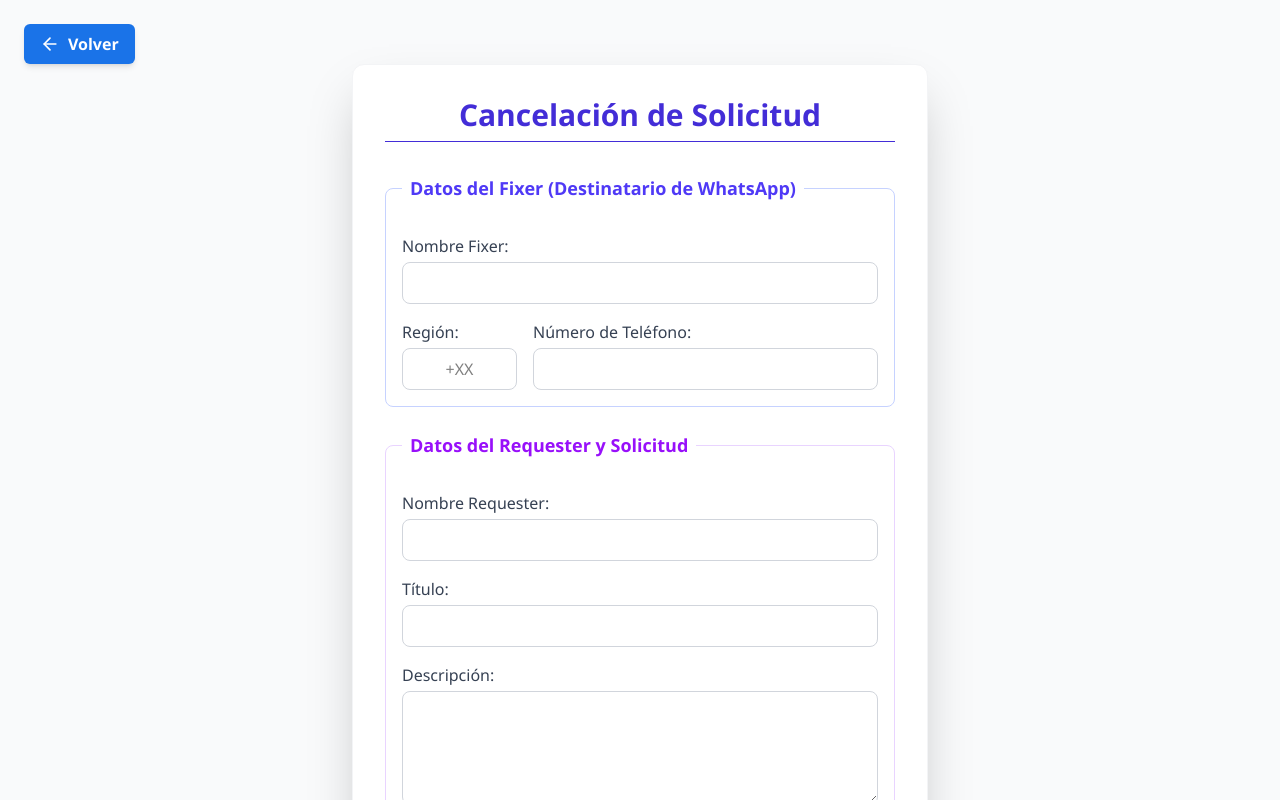
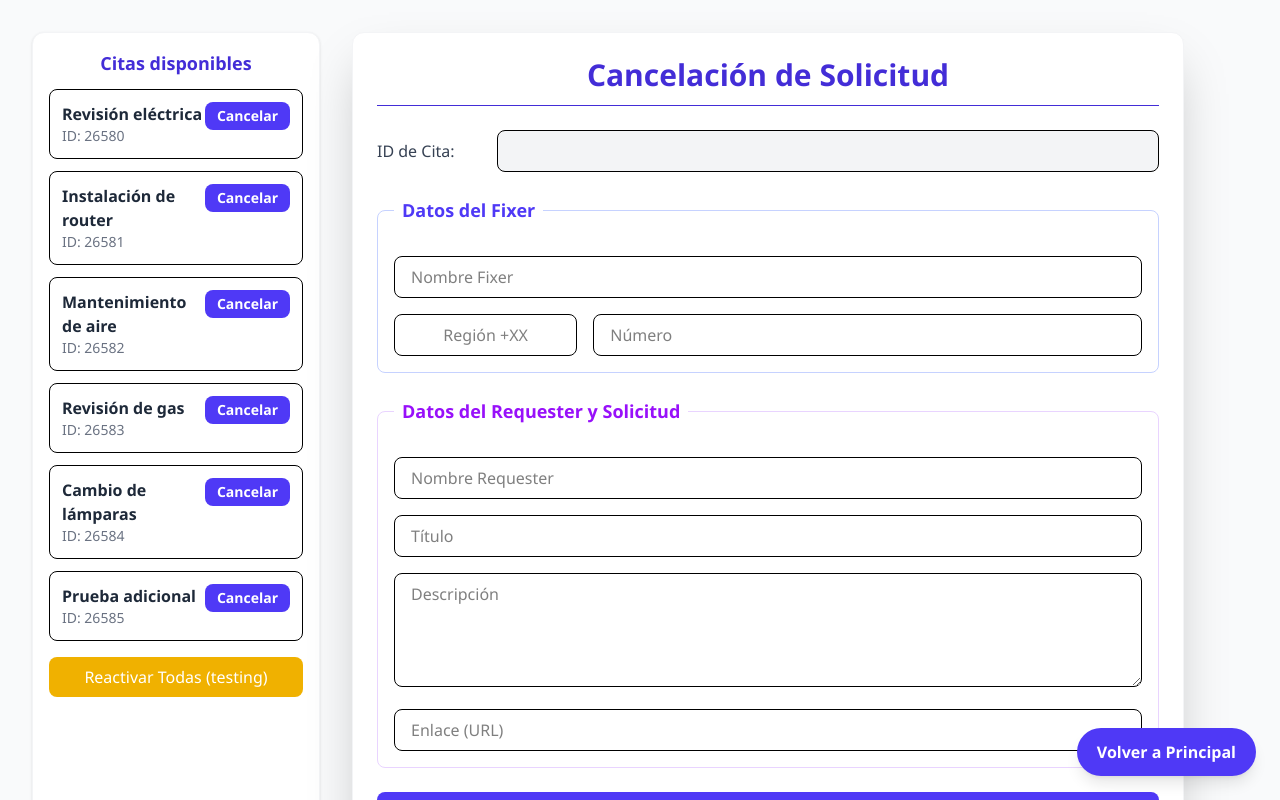
Before and after one commit to sideral237482-stack/deploy, a Next.js app: page /notifications/par4 in a window 1280 px wide. Shown: the top 800 px of the page. Built offline with nearby package versions, Linux system fonts and the light colour scheme.

Commit message:
Update page.tsx

```diff
--- a/src/app/notifications/par4/page.tsx
+++ b/src/app/notifications/par4/page.tsx
@@ -1,13 +1,11 @@
 // app/page.tsx
-
 'use client';
 
-import React, { useState } from 'react';
+import React, { useState, useEffect } from 'react';
 import { useRouter } from 'next/navigation';
-import { ArrowLeft } from 'lucide-react';
 
-// Define la interfaz para el estado de los datos del formulario
 interface FormData {
+  idCita: string;
   nombreFixer: string;
   regionTelefono: string;
   numeroTelefono: string;
@@ -17,266 +15,203 @@ interface FormData {
   enlace: string;
 }
 
-// ----------------------------------------------------------------------
-// CONFIGURACIÓN FIJA DE EVOLUTION API
-// ----------------------------------------------------------------------
+// Configuración Evolution API
 const EVOLUTION_API_URL = 'https://n8n-evolution-api.oumu0g.easypanel.host';
 const EVOLUTION_INSTANCE_NAME = 'pruebas';
 const EVOLUTION_API_KEY = '429683C4C977415CAAFCCE10F7D57E11';
 const ENDPOINT = `${EVOLUTION_API_URL}/message/sendText/${EVOLUTION_INSTANCE_NAME}`;
 
-/**
- * Función que realiza la llamada a la Evolution API.
- */
 async function sendWhatsAppMessage(formData: FormData) {
-  const fullPhoneNumber = formData.regionTelefono + formData.numeroTelefono;
+  const required = ['nombreFixer','regionTelefono','numeroTelefono','nombreRequester','titulo','descripcion'];
+  for (const f of required) {
+    const val = (formData as any)[f];
+    if (!val || String(val).trim() === '') return { success:false, message:`Falta el campo: ${f}` };
+  }
 
-  function generarIDUnico() {
-    return 'CITA-' + Date.now() + '-' + Math.floor(Math.random() * 1000);
-  }
-  const IDunico = generarIDUnico();
+  const destinationNumber = (formData.regionTelefono + formData.numeroTelefono).replace('+','');
+  if (!destinationNumber) return { success:false, message:'Número inválido' };
 
-  function obtenerFechaHora() {
-    return new Date().toLocaleString();
-  }
-  const fechaHora = obtenerFechaHora();
-
-  const destinationNumber = fullPhoneNumber.replace('+', '');
-
+  const fechaHora = new Date().toLocaleString();
   const whatsappMessage = `
 CANCELACIÓN DE SOLICITUD
 
 Hola ${formData.nombreFixer}👋
-Lamentamos infomarte que ${formData.nombreRequester} canceló su cita con ID: ${IDunico}
-🔧Título de Solicitud: ${formData.titulo}
+Lamentamos infomarte que ${formData.nombreRequester} canceló su cita con ID: ${formData.idCita}
+🔧Título: ${formData.titulo}
 Descripción: ${formData.descripcion}
-Estado actual: Cancelada
+Estado: Cancelada
 Fecha y hora: ${fechaHora}
-
 Enlace: ${formData.enlace || 'N/A'}
   `.trim();
 
-  const evolutionPayload = {
-    number: destinationNumber,
-    text: whatsappMessage,
+  try {
+    const response = await fetch(ENDPOINT,{
+      method:'POST',
+      headers:{ 'Content-Type':'application/json', apikey: EVOLUTION_API_KEY },
+      body:JSON.stringify({number:destinationNumber, text:whatsappMessage})
+    });
+    if (!response.ok) return { success:false, message:`Error ${response.status}` };
+    const data = await response.json();
+    return { success:true, message:'✅ Mensaje enviado.', data };
+  } catch(err) { return { success:false, message:'❌ Error de conexión.', details:String(err) }; }
+}
+
+export default function Page() {
+  const router = useRouter();
+  const [formData,setFormData] = useState<FormData>({
+    idCita:'', nombreFixer:'', regionTelefono:'', numeroTelefono:'',
+    nombreRequester:'', titulo:'', descripcion:'', enlace:''
+  });
+  const [isSubmitting,setIsSubmitting] = useState(false);
+
+  const [citas,setCitas] = useState<Array<{id:string; titulo:string; cancelada:boolean}>>([
+    { id:'26580', titulo:'Revisión eléctrica', cancelada:false },
+    { id:'26581', titulo:'Instalación de router', cancelada:false },
+    { id:'26582', titulo:'Mantenimiento de aire', cancelada:false },
+    { id:'26583', titulo:'Revisión de gas', cancelada:false },
+    { id:'26584', titulo:'Cambio de lámparas', cancelada:false },
+    { id:'26585', titulo:'Prueba adicional', cancelada:false }
+  ]);
+
+  useEffect(()=>{
+    if(typeof window!=='undefined'){
+      const saved = localStorage.getItem('citas_canceladas');
+      if(saved){
+        const idsCanceladas: string[] = JSON.parse(saved);
+        setCitas(prev => prev.map(c=>idsCanceladas.includes(c.id)?{...c, cancelada:true}:c));
+      }
+    }
+  },[]);
+
+  const marcarCancelada = (idCita:string)=>{
+    setCitas(prev=>{
+      const nuevas = prev.map(c=>c.id===idCita?{...c,cancelada:true}:c);
+      if(typeof window!=='undefined'){
+        const canceladasPrev = localStorage.getItem('citas_canceladas');
+        const canceladas: string[] = canceladasPrev ? JSON.parse(canceladasPrev) : [];
+        if(!canceladas.includes(idCita)) canceladas.push(idCita);
+        localStorage.setItem('citas_canceladas', JSON.stringify(canceladas));
+      }
+      return nuevas;
+    });
   };
 
-  if (!destinationNumber) {
-    return { success: false, message: 'El número de teléfono del Fixer es obligatorio.' };
-  }
-
-  try {
-    const response = await fetch(ENDPOINT, {
-      method: 'POST',
-      headers: {
-        'Content-Type': 'application/json',
-        'apikey': EVOLUTION_API_KEY,
-      },
-      body: JSON.stringify(evolutionPayload),
-    });
-
-    if (!response.ok) {
-      const errorText = await response.text();
-      return {
-        success: false,
-        message: `Error ${response.status} de la Evolution API.`,
-        details: errorText
-      };
-    }
-
-    const data = await response.json();
-    return { success: true, message: '✅ Mensaje de WhatsApp enviado con éxito al Fixer.', data };
-
-  } catch (error) {
-    return { success: false, message: '❌ Error de conexión (red o CORS).' };
-  }
-}
-
-// ----------------------------------------------------------------------
-// COMPONENTE PRINCIPAL
-// ----------------------------------------------------------------------
-export default function Home() {
-  const router = useRouter();
-
-  const [formData, setFormData] = useState<FormData>({
-    nombreFixer: '',
-    regionTelefono: '',
-    numeroTelefono: '',
-    nombreRequester: '',
-    titulo: '',
-    descripcion: '',
-    enlace: '',
-  });
-
-  const [isSubmitting, setIsSubmitting] = useState(false);
-
-  const handleChange = (e: React.ChangeEvent<HTMLInputElement | HTMLTextAreaElement>) => {
-    const { name, value } = e.target;
-    setFormData(prevData => ({
-      ...prevData,
-      [name]: value,
-    }));
+  const handleChange = (e:React.ChangeEvent<HTMLInputElement|HTMLTextAreaElement>)=>{
+    const {name,value} = e.target;
+    // --- 🔒 Bloquear números en los nombres ---
+    if ((name === 'nombreFixer' || name === 'nombreRequester') && /\d/.test(value)) return;
+    setFormData(prev=>({...prev,[name]:value}));
   };
 
-  const handleSubmit = async (e: React.FormEvent) => {
-    e.preventDefault();
-
-    if (isSubmitting || !formData.regionTelefono || !formData.numeroTelefono) {
-      alert('Por favor, completa los campos de Teléfono del Fixer.');
+  const handleCancelarDesdeLista = (idCita:string)=>{
+    const cita = citas.find(c=>c.id===idCita);
+    if(!cita) return;
+    if(cita.cancelada){
+      alert('⚠️ Se canceló recientemente');
       return;
     }
+    setFormData(prev=>({...prev,idCita}));
+  };
+
+  const handleSubmit = async (e:React.FormEvent)=>{
+    e.preventDefault();
+    const camposObligatorios = ['nombreFixer','regionTelefono','numeroTelefono','nombreRequester','titulo','descripcion'];
+    for(const c of camposObligatorios){
+      if(!formData[c as keyof FormData]?.trim()){ alert('⚠️ Completa todos los campos'); return; }
+    }
+    if(!formData.idCita){ alert('⚠️ Selecciona una cita'); return; }
+    if(citas.find(c=>c.id===formData.idCita)?.cancelada){ alert('🚫 Esta cita ya fue cancelada'); return; }
+
+    const now = Date.now();
+    const sendTimes = JSON.parse(localStorage.getItem('citas_tiempos') || '{}');
+    const tiemposFixer: number[] = sendTimes[formData.numeroTelefono] || [];
+    const recientes = tiemposFixer.filter(t => now - t < 60*1000);
+    if(recientes.length >= 3){
+      alert('⏳ Límite de 3 notificaciones por minuto alcanzado. Espera 30 segundos.');
+      return;
+    }
+    tiemposFixer.push(now);
+    sendTimes[formData.numeroTelefono] = tiemposFixer;
+    localStorage.setItem('citas_tiempos', JSON.stringify(sendTimes));
 
     setIsSubmitting(true);
     const result = await sendWhatsAppMessage(formData);
+    setIsSubmitting(false);
 
-    if (result.success) {
+    if(result.success){
       alert(result.message);
-    } else {
-      alert(`Fallo en el envío: ${result.message}`);
+      marcarCancelada(formData.idCita);
+      setFormData({idCita:'', nombreFixer:'', regionTelefono:'', numeroTelefono:'', nombreRequester:'', titulo:'', descripcion:'', enlace:''});
+    }else{
+      alert(`Fallo: ${result.message}`);
     }
-
-    setIsSubmitting(false);
   };
 
-  const handleGoHome = () => {
-    router.push('/');
+  const handleGoHome = ()=> router.push('/');
+
+  const resetCitas = ()=>{
+    setCitas(prev=>prev.map(c=>({...c, cancelada:false})));
+    localStorage.removeItem('citas_canceladas');
+    localStorage.removeItem('citas_tiempos');
   };
 
-  return (
-    <main className="flex min-h-screen items-start justify-center p-4 sm:p-8 bg-gray-50 relative">
+  return(
+    <main className="flex min-h-screen p-4 sm:p-8 bg-gray-50">
+      <div className="flex w-full max-w-6xl gap-8">
+        <aside className="w-72 bg-white shadow rounded-xl p-4 border border-gray-100">
+          <h3 className="text-lg font-bold text-indigo-700 mb-3 text-center">Citas disponibles</h3>
+          <div className="space-y-3">
+            {citas.map(cita=>(
+              <div key={cita.id} className="border rounded-lg p-3 flex justify-between items-start">
+                <div>
+                  <p className="font-semibold text-gray-800">{cita.titulo}</p>
+                  <p className="text-sm text-gray-500">ID: {cita.id}</p>
+                </div>
+                <button
+                  onClick={()=>handleCancelarDesdeLista(cita.id)}
+                  disabled={cita.cancelada || isSubmitting}
+                  title={cita.cancelada ? 'Se canceló recientemente' : ''}
+                  className={`text-sm font-bold py-1 px-3 rounded-lg text-white ${
+                    cita.cancelada ? 'bg-gray-400 cursor-not-allowed' : 'bg-indigo-600 hover:bg-indigo-700'
+                  }`}
+                >
+                  {cita.cancelada?'Cancelada':'Cancelar'}
+                </button>
+              </div>
+            ))}
+          </div>
+          <button onClick={resetCitas} className="mt-4 w-full py-2 bg-yellow-500 text-white rounded-lg hover:bg-yellow-600">Reactivar Todas (testing)</button>
+        </aside>
 
-      {/* BOTÓN DE VOLVER ARRIBA A LA IZQUIERDA */}
-      <button
-onClick={() => router.push('/')}
-        className="fixed top-6 left-6 flex items-center justify-center gap-2 px-4 py-2 bg-[#1A73E8] hover:bg-[#1669C1] text-white font-semibold rounded-md shadow-md transition-all duration-200"
-      >
-        <ArrowLeft className="w-5 h-5" />
-        Volver
-      </button>
+        <section className="flex-1 bg-white shadow-2xl rounded-xl p-6 border border-gray-100">
+          <h2 className="text-3xl font-bold text-center text-indigo-700 mb-6 border-b pb-3">Cancelación de Solicitud</h2>
+          <form onSubmit={handleSubmit} className="space-y-6">
+            <div className="flex gap-2 items-center">
+              <label className="font-medium text-gray-700 w-28">ID de Cita:</label>
+              <input type="text" name="idCita" value={formData.idCita} readOnly className="flex-1 px-4 py-2 border rounded-lg bg-gray-100 cursor-not-allowed"/>
+            </div>
+            <fieldset className="border border-indigo-200 p-4 rounded-lg space-y-4">
+              <legend className="px-2 text-indigo-600 font-semibold text-lg">Datos del Fixer</legend>
+              <input placeholder="Nombre Fixer" name="nombreFixer" value={formData.nombreFixer} onChange={handleChange} className="w-full px-4 py-2 border rounded-lg" required/>
+              <div className="flex space-x-4">
+                <input placeholder="Región +XX" name="regionTelefono" value={formData.regionTelefono} onChange={handleChange} className="w-1/4 px-3 py-2 border rounded-lg text-center" required/>
+                <input placeholder="Número" name="numeroTelefono" value={formData.numeroTelefono} onChange={handleChange} className="w-3/4 px-4 py-2 border rounded-lg" required/>
+              </div>
+            </fieldset>
+            <fieldset className="border border-purple-200 p-4 rounded-lg space-y-4">
+              <legend className="px-2 text-purple-600 font-semibold text-lg">Datos del Requester y Solicitud</legend>
+              <input placeholder="Nombre Requester" name="nombreRequester" value={formData.nombreRequester} onChange={handleChange} className="w-full px-4 py-2 border rounded-lg" required/>
+              <input placeholder="Título" name="titulo" value={formData.titulo} onChange={handleChange} className="w-full px-4 py-2 border rounded-lg" required/>
+              <textarea placeholder="Descripción" name="descripcion" value={formData.descripcion} onChange={handleChange} rows={4} className="w-full px-4 py-2 border rounded-lg" required/>
+              <input placeholder="Enlace (URL)" name="enlace" value={formData.enlace} onChange={handleChange} className="w-full px-4 py-2 border rounded-lg"/>
+            </fieldset>
+            <button type="submit" disabled={isSubmitting} className="w-full py-3 bg-indigo-600 text-white font-bold rounded-lg">{isSubmitting?'Enviando...':'Enviar Solicitud'}</button>
+          </form>
+        </section>
+      </div>
 
-      {/* FORMULARIO PRINCIPAL */}
-      <div className="w-full max-w-xl mx-auto my-8 p-6 sm:p-8 bg-white shadow-2xl rounded-xl border border-gray-100">
-        <h2 className="text-3xl font-bold text-center text-indigo-700 mb-8 border-b pb-2">
-          Cancelación de Solicitud
-        </h2>
+      <button onClick={handleGoHome} className="fixed bottom-6 right-6 bg-indigo-600 text-white font-bold py-3 px-5 rounded-full shadow-lg hover:bg-indigo-700">Volver a Principal</button>
+    </main>
+  );
 
-        <form onSubmit={handleSubmit} className="space-y-6">
-          {/* Sección Fixer */}
-          <fieldset className="border border-indigo-200 p-4 rounded-lg space-y-4">
-            <legend className="px-2 text-indigo-600 font-semibold text-lg">
-              Datos del Fixer (Destinatario de WhatsApp)
-            </legend>
-
-            <div className="flex flex-col">
-              <label htmlFor="nombreFixer" className="mb-1 font-medium text-gray-700">Nombre Fixer:</label>
-              <input
-                type="text"
-                id="nombreFixer"
-                name="nombreFixer"
-                value={formData.nombreFixer}
-                onChange={handleChange}
-                className="w-full px-4 py-2 border border-gray-300 rounded-lg focus:ring-2 focus:ring-indigo-500 focus:border-indigo-500 transition duration-150"
-                required
-              />
-            </div>
-
-            <div className="flex space-x-4">
-              <div className="flex flex-col w-1/4">
-                <label htmlFor="regionTelefono" className="mb-1 font-medium text-gray-700">Región:</label>
-                <input
-                  type="text"
-                  id="regionTelefono"
-                  name="regionTelefono"
-                  value={formData.regionTelefono}
-                  onChange={handleChange}
-                  placeholder="+XX"
-                  className="w-full px-4 py-2 border border-gray-300 rounded-lg text-center focus:ring-2 focus:ring-indigo-500 focus:border-indigo-500 transition duration-150"
-                  required
-                />
-              </div>
-              <div className="flex flex-col w-3/4">
-                <label htmlFor="numeroTelefono" className="mb-1 font-medium text-gray-700">Número de Teléfono:</label>
-                <input
-                  type="tel"
-                  id="numeroTelefono"
-                  name="numeroTelefono"
-                  value={formData.numeroTelefono}
-                  onChange={handleChange}
-                  className="w-full px-4 py-2 border border-gray-300 rounded-lg focus:ring-2 focus:ring-indigo-500 focus:border-indigo-500 transition duration-150"
-                  required
-                />
-              </div>
-            </div>
-          </fieldset>
-
-          {/* Sección Requester y Solicitud */}
-          <fieldset className="border border-purple-200 p-4 rounded-lg space-y-4">
-            <legend className="px-2 text-purple-600 font-semibold text-lg">
-              Datos del Requester y Solicitud
-            </legend>
-
-            <div className="flex flex-col">
-              <label htmlFor="nombreRequester" className="mb-1 font-medium text-gray-700">Nombre Requester:</label>
-              <input
-                type="text"
-                id="nombreRequester"
-                name="nombreRequester"
-                value={formData.nombreRequester}
-                onChange={handleChange}
-                className="w-full px-4 py-2 border border-gray-300 rounded-lg focus:ring-2 focus:ring-purple-500 focus:border-purple-500 transition duration-150"
-                required
-              />
-            </div>
-
-            <div className="flex flex-col">
-              <label htmlFor="titulo" className="mb-1 font-medium text-gray-700">Título:</label>
-              <input
-                type="text"
-                id="titulo"
-                name="titulo"
-                value={formData.titulo}
-                onChange={handleChange}
-                className="w-full px-4 py-2 border border-gray-300 rounded-lg focus:ring-2 focus:ring-purple-500 focus:border-purple-500 transition duration-150"
-                required
-              />
-            </div>
-
-            <div className="flex flex-col">
-              <label htmlFor="descripcion" className="mb-1 font-medium text-gray-700">Descripción:</label>
-              <textarea
-                id="descripcion"
-                name="descripcion"
-                value={formData.descripcion}
-                onChange={handleChange}
-                rows={4}
-                className="w-full px-4 py-2 border border-gray-300 rounded-lg resize-y focus:ring-2 focus:ring-purple-500 focus:border-purple-500 transition duration-150"
-                required
-              />
-            </div>
-
-            <div className="flex flex-col">
-              <label htmlFor="enlace" className="mb-1 font-medium text-gray-700">Enlace (URL):</label>
-              <input
-                type="url"
-                id="enlace"
-                name="enlace"
-                value={formData.enlace}
-                onChange={handleChange}
-                placeholder="https://ejemplo.com"
-                className="w-full px-4 py-2 border border-gray-300 rounded-lg focus:ring-2 focus:ring-purple-500 focus:border-purple-500 transition duration-150"
-              />
-            </div>
-          </fieldset>
-
-          <button
-            type="submit"
-            disabled={isSubmitting}
-            className="w-full py-3 bg-indigo-600 text-white font-bold rounded-lg shadow-md hover:bg-indigo-700 transition duration-200 focus:outline-none focus:ring-4 focus:ring-indigo-300 active:bg-indigo-800 disabled:opacity-50 disabled:cursor-not-allowed"
-          >
-            {isSubmitting ? 'Enviando...' : 'Enviar Solicitud'}
-          </button>
-        </form>
-      </div>
-    </main>
-  )
 }
```
